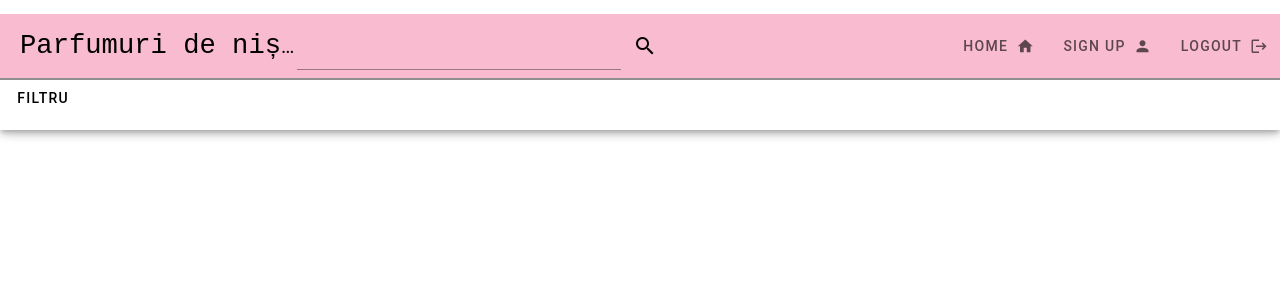
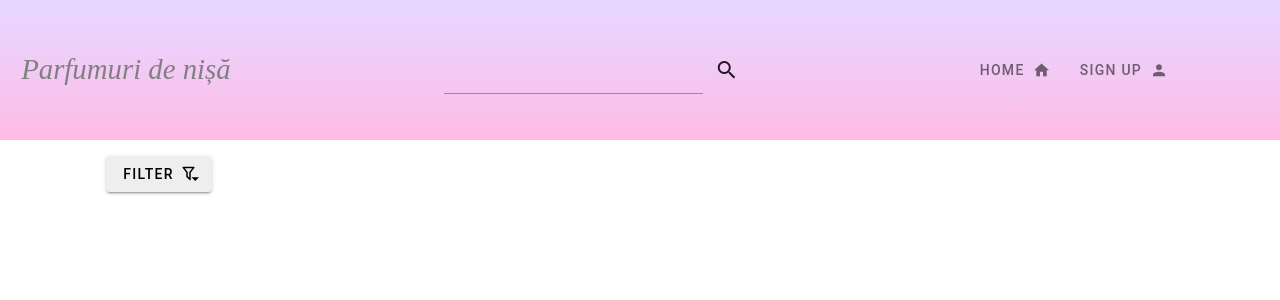
Before and after one commit to DianaTrasca28/ProiectTIC, a Vue app: page / in a window 1280 px wide. Shown: the top 300 px of the page. Built offline with nearby package versions, Linux system fonts and the light colour scheme.

Commit message:
Meniul pentru un utilizator neautentificat

```diff
--- a/src/App.vue
+++ b/src/App.vue
@@ -1,13 +1,17 @@
 <template class="app">
-  <v-app class="white">
-  <menu-component></menu-component>
+  <v-app>
+    <router-view/>
   </v-app>
 </template>
 
 <script>
-  import MenuComponent from "./components/MenuComponent.vue"
+
   export default {
     name: "App",
-    components: {MenuComponent}
   };
 </script>
+<style>
+.v-application {
+    background-color: var(--v-background-base) !important;
+}
+</style>
--- /dev/null
+++ b/src/components/FilterComponent.vue
@@ -0,0 +1,52 @@
+<template>
+    <v-container class="d-flex  justify-md-left">
+        <v-menu open-on-hover>
+      <template v-slot:activator="{ props }">
+        <v-btn
+          color="grey-lighten-3"
+          v-bind="props"
+          style="margin-left: 50px;"
+          append-icon="mdi-filter-menu-outline"
+
+        >
+          Filter
+        </v-btn>
+      </template>
+
+      <v-list>
+        <v-list-item
+          v-for="(item, index) in itemsNote"
+          :key="index"
+        >
+          <v-list-item-title>{{ item.title }}</v-list-item-title>
+        </v-list-item>
+      </v-list>
+    </v-menu>
+    </v-container>
+
+
+</template>
+
+<script>
+export default{
+    data(){
+        return {
+          itemsNote: [
+        { title: 'Vanilie' },
+        { title: 'Fructate' },
+        { title: 'Florale' },
+        { title: 'Animalice' },
+        {title: 'Gurmande'}
+      ],
+        }
+    },
+}
+</script>
+
+<style scoped>
+.container{
+  display: flex;
+  align-items: center;
+}
+
+</style>
--- a/src/components/MenuComponent.vue
+++ b/src/components/MenuComponent.vue
@@ -1,14 +1,13 @@
 <template>
-<v-app-bar height="130" floating scroll-behavior="hide" elevation="5">
-<v-container fluid class="pa-0">
-  <v-toolbar  dense color="pink-lighten-4">
-
+  <v-toolbar dense class="gradient-toolbar" height="140">
     <!-- Link si titlu pagina -->
-      <v-toolbar-title>
-      <router-link to="/" tag="span" style="cursor: pointer; color: black; text-decoration: none; font-family: 'Courier New', Courier, monospace, sans-serif; font-size: 1.7rem;">
+    <v-toolbar-title style="text-align: center;">
+    <router-link to="/" tag="span" style="cursor: pointer; color: gray; text-decoration: none; font-style: italic; font-family: 'Lucida Handwriting', cursive ;font-size: 1.8rem;">
       {{ appTitle }}
     </router-link>
     </v-toolbar-title>
+
+    <v-spacer></v-spacer>
 
     <!-- SEARCH BAR SI icon -->
     <v-text-field
@@ -30,33 +29,13 @@
       >
       {{item.title }}
       </v-btn>
-            <v-btn
+
+      <!-- <v-btn
       append-icon="mdi-logout"
-            @click="logoutAction">Logout</v-btn>
+      @click="logoutAction">Logout</v-btn> -->
     </v-toolbar-items>
   </v-toolbar>
-<v-divider thickness="2.5" color="gray" opacity="0.5"></v-divider>
-    <v-menu open-on-hover>
-      <template v-slot:activator="{ props }">
-        <v-btn
-          color="black"
-          v-bind="props"
-        >
-          Filtru
-        </v-btn>
-      </template>
 
-      <v-list>
-        <v-list-item
-          v-for="(item, index) in itemsNote"
-          :key="index"
-        >
-          <v-list-item-title>{{ item.title }}</v-list-item-title>
-        </v-list-item>
-      </v-list>
-    </v-menu>
-    </v-container>
-  </v-app-bar>
 
 </template>
 
@@ -74,12 +53,6 @@ export default {
             { title: 'Wish List', path: '/wishlist', icon:'mdi-heart' },
             { title: 'My Account', path: '/myaccount', icon:'mdi-account-circle' }
         ],
-        itemsNote: [
-        { title: 'Vanilie' },
-        { title: 'Click Me' },
-        { title: 'Click Me' },
-        { title: 'Click Me 2' },
-      ],
         }
     },
     methods: {
@@ -91,14 +64,14 @@ export default {
 };
 </script>
 <style scoped>
-  .v-container {
-    max-width: 100%;
-  }
-
   .toolbar-items {
     display: flex;
     flex-direction: row;
-  justify-content: flex-end;
+    justify-content: flex-start;
+    margin-right: 100px;
+  }
+.gradient-toolbar {
+  background-image: linear-gradient(to top, #ffbbe4, #f9c3ee, #f2caf5, #ecd1fb, #e7d8ff);
 }
 
 @media only screen and (max-width: 600px) {
--- a/src/views/Home.vue
+++ b/src/views/Home.vue
@@ -1,10 +1,15 @@
 <template>
+      <MenuComponent />
+      <FilterComponent />
+      <router-view />
+  </template>
 
-</template>
+  <script>
+  import MenuComponent from "@/components/MenuComponent.vue";
+  import FilterComponent from "@/components/FilterComponent.vue";
 
-<script>
-
-</script>
-<style scoped>
-
-</style>
+  export default {
+    name: "HomeLayout",
+    components: { MenuComponent, FilterComponent },
+  };
+  </script>
```
Lines whose indentation alone changed are shown as unchanged.
